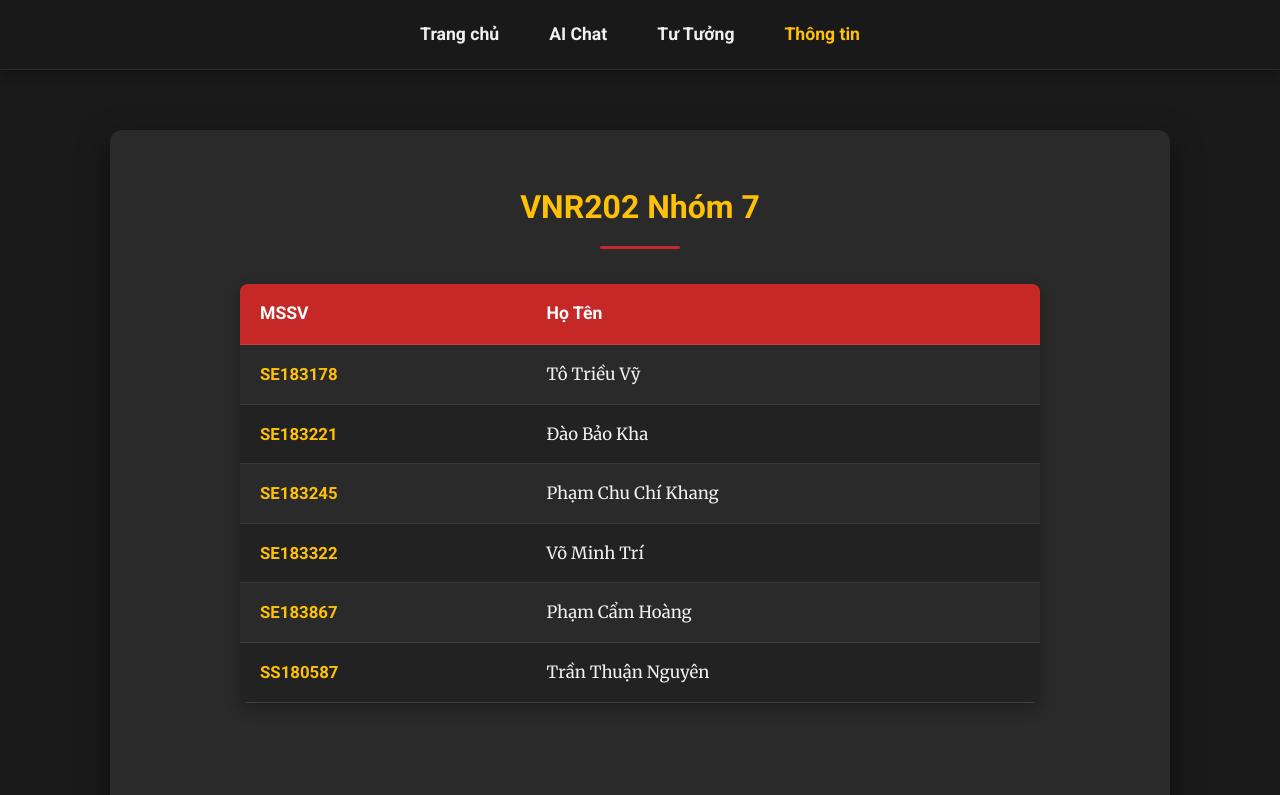
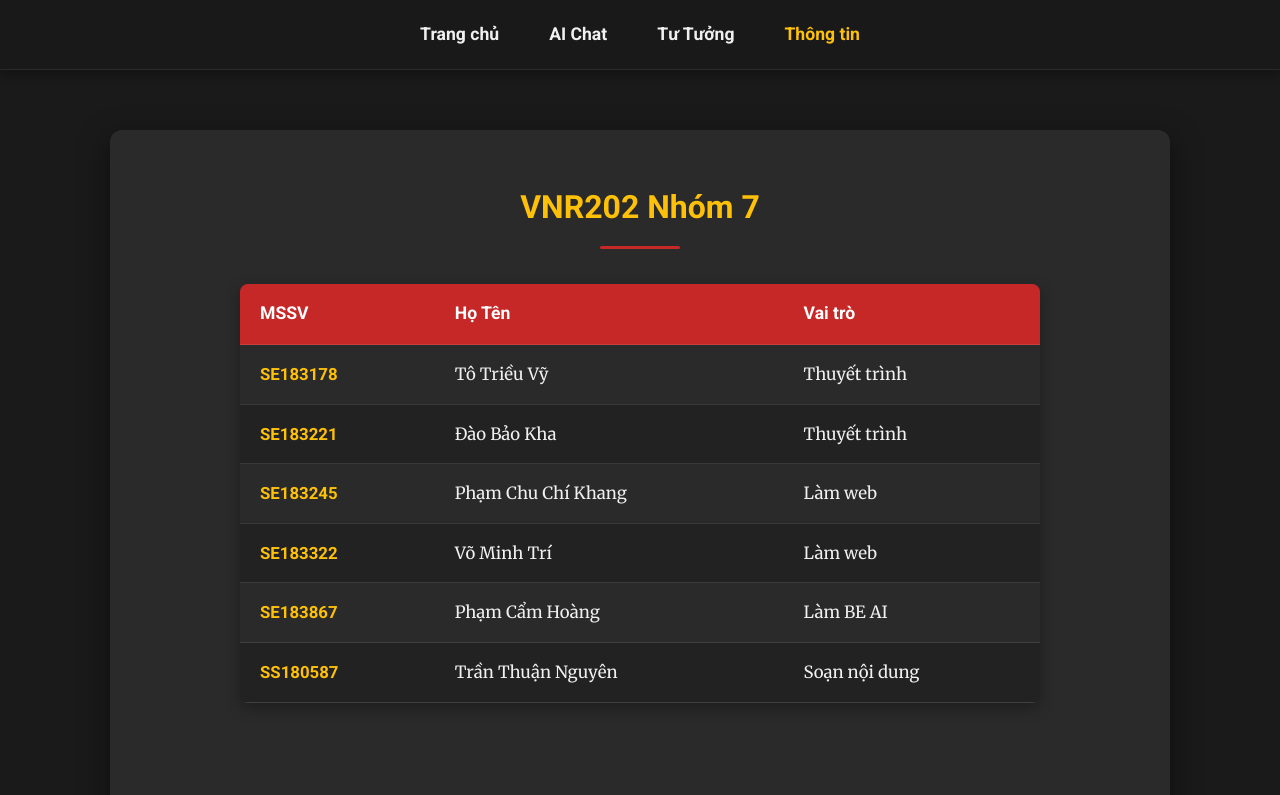
Before and after one commit to Darkvolcano/VNR202, a React (Vite) app: page /information in a window 1280 px wide. Shown: the top 795 px of the page. Built offline with nearby package versions, Linux system fonts and the light colour scheme.

Commit message:
add role

```diff
--- a/src/pages/Information.jsx
+++ b/src/pages/Information.jsx
@@ -5,31 +5,37 @@ const teamMembers = [
     id: 1,
     studentId: "SE183178",
     name: "Tô Triều Vỹ",
+    role: "Thuyết trình",
   },
   {
     id: 2,
     studentId: "SE183221",
     name: "Đào Bảo Kha",
+    role: "Thuyết trình",
   },
   {
     id: 3,
     studentId: "SE183245",
     name: "Phạm Chu Chí Khang",
+    role: "Làm web",
   },
   {
     id: 4,
     studentId: "SE183322",
     name: "Võ Minh Trí",
+    role: "Làm web",
   },
   {
     id: 5,
     studentId: "SE183867",
     name: "Phạm Cẩm Hoàng",
+    role: "Làm BE AI",
   },
   {
     id: 6,
     studentId: "SS180587",
     name: "Trần Thuận Nguyên",
+    role: "Soạn nội dung",
   },
 ];
 
@@ -57,6 +63,7 @@ const Information = () => {
               <tr>
                 <th>MSSV</th>
                 <th>Họ Tên</th>
+                <th>Vai trò</th>
               </tr>
             </thead>
             <tbody>
@@ -64,6 +71,7 @@ const Information = () => {
                 <tr key={member.id}>
                   <td>{member.studentId}</td>
                   <td>{member.name}</td>
+                  <td>{member.role}</td>
                 </tr>
               ))}
             </tbody>
```
